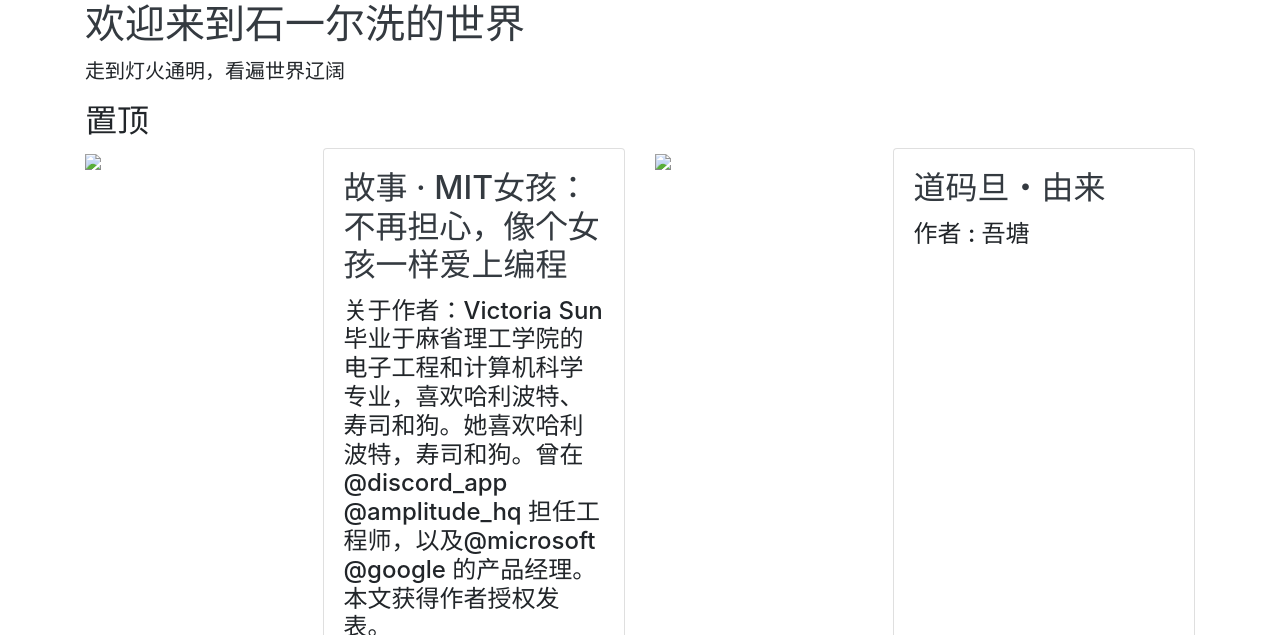
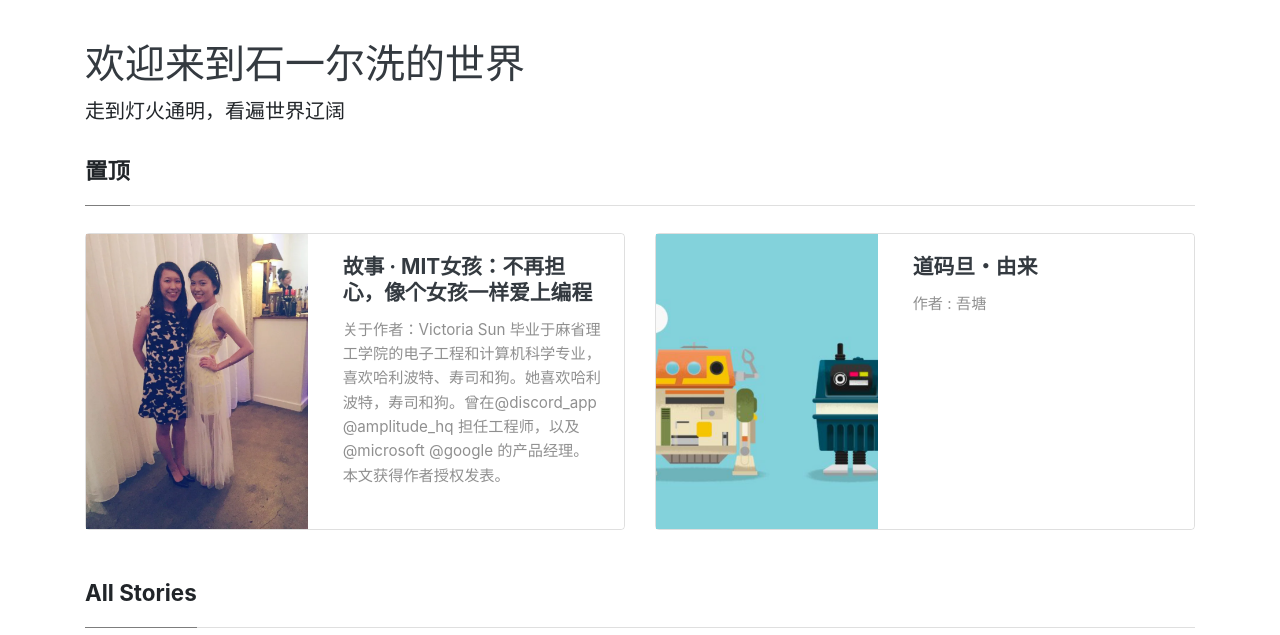
Before and after one commit to Monica0507/-, a Jekyll site: the page built from index.html, in a window 1280 px wide. Shown: the top 635 px of the page. Built offline with Jekyll 4.4.1, drawn with Linux system fonts in a browser that asks for light colours; nearby versions of some CDN libraries; library files that are not in the unit come from our copies; the list of posts is cut into pages by our own code; grey boxes are pictures that could not be loaded.

```diff
--- a/_config.yml
+++ b/_config.yml
@@ -1,5 +1,5 @@
 # "/" + 仓库的名字. 资源文件的路径组成部分
-baseurl: "-"
+baseurl: "/-"
 
 # 网页的标题
 title: "石一尔洗和Monica的奇遇"
```
